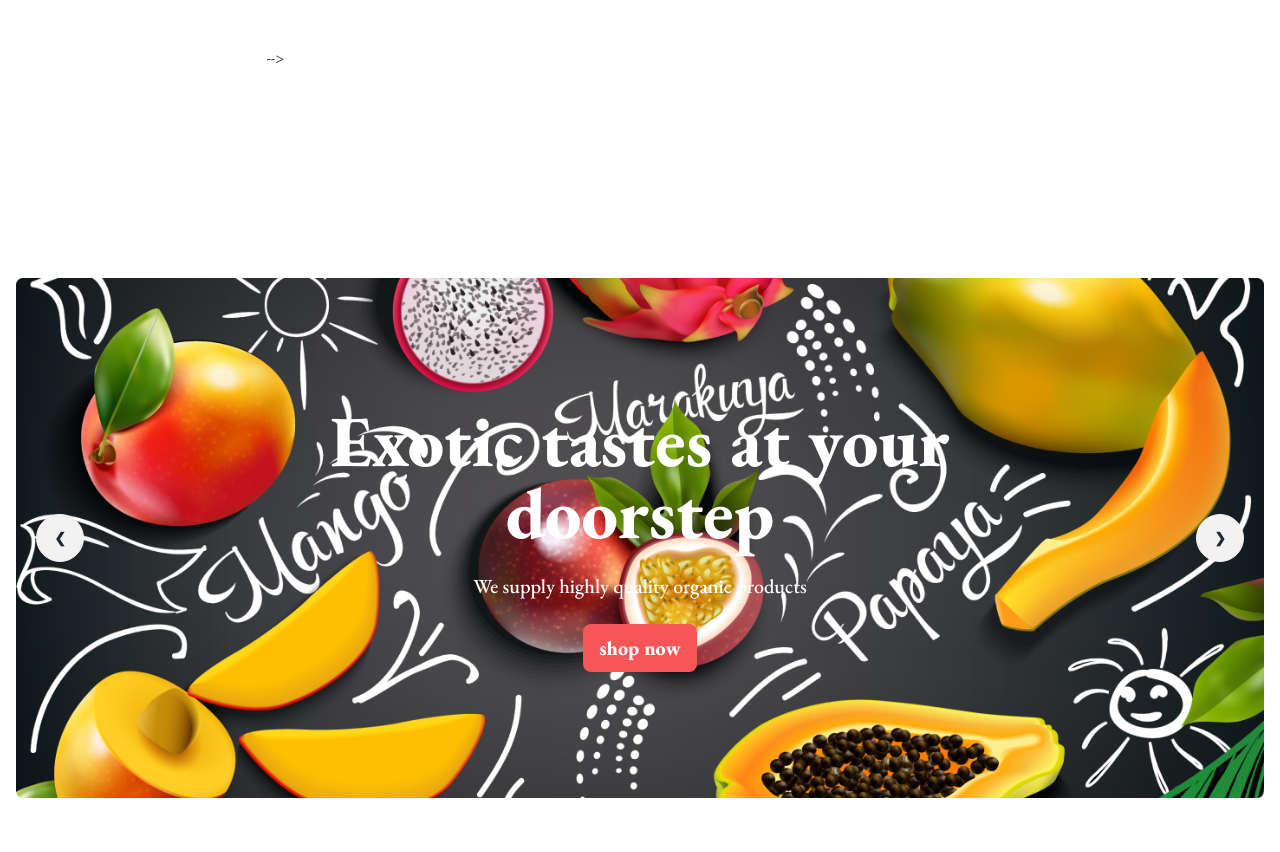
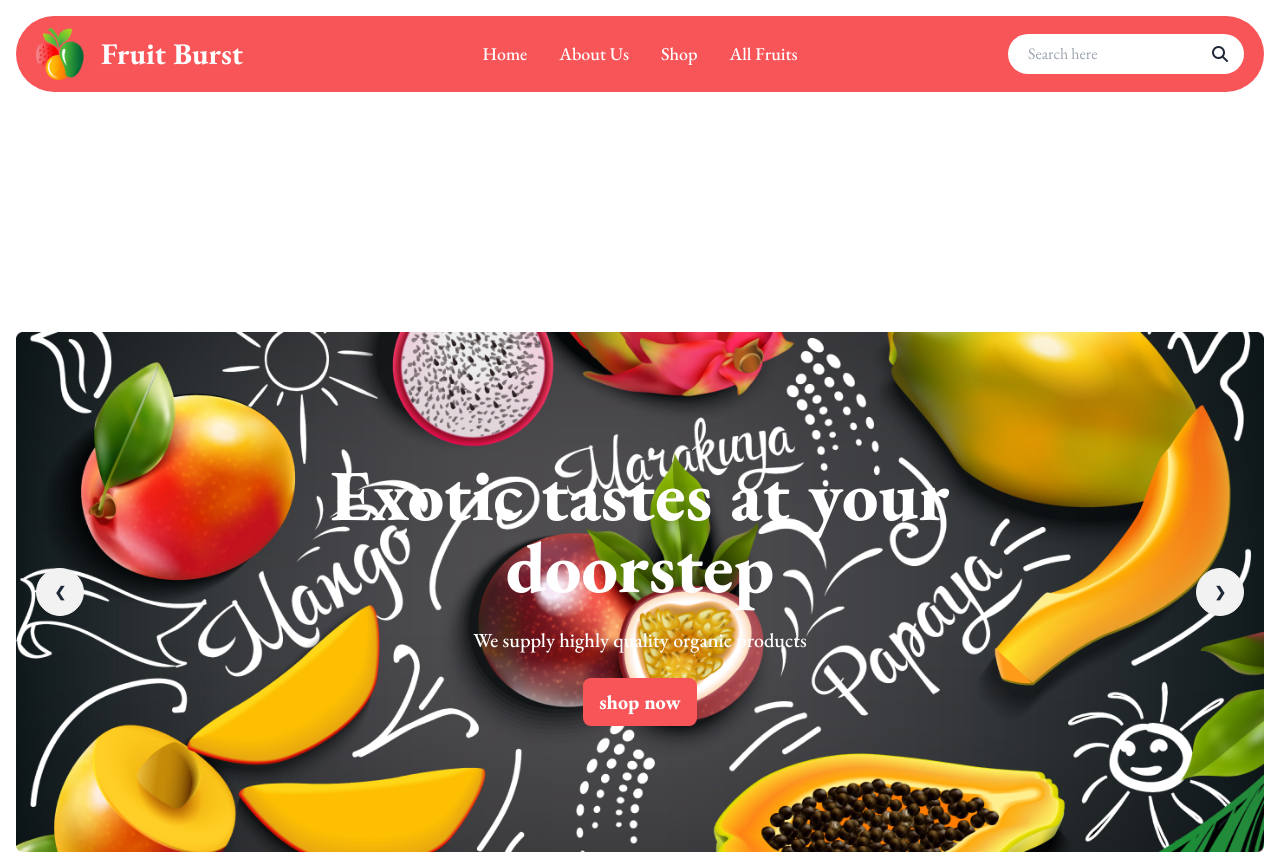
Before and after one commit to rudra0700/fruit-burst, a plain HTML site: page index.html in a window 1280 px wide. Shown: the top 852 px of the page. Drawn offline with nearby package versions, Linux system fonts and the light colour scheme.

Commit message:
navbar added

```diff
--- a/index.html
+++ b/index.html
@@ -43,51 +43,43 @@
 <body class="eb-Garamond">
 	<header class="max-w-7xl mx-auto mb-10 p-4">
 		<!-- nav section -->
-
-		<!-- <div class="navbar bg-[#F85559] rounded-full">
+		<div class="navbar bg-[#F85559] rounded-full px-5 mb-8">
 			<div class="navbar-start">
 				<div class="dropdown">
-					<label tabindex="0" class="btn btn-ghost btn-circle">
+					<label tabindex="0" class="btn btn-ghost lg:hidden">
 						<svg xmlns="http://www.w3.org/2000/svg" class="h-5 w-5" fill="none" viewBox="0 0 24 24"
 							stroke="currentColor">
 							<path stroke-linecap="round" stroke-linejoin="round" stroke-width="2"
-								d="M4 6h16M4 12h16M4 18h7" />
+								d="M4 6h16M4 12h8m-8 6h16" />
 						</svg>
 					</label>
 					<ul tabindex="0"
 						class="menu menu-sm dropdown-content mt-3 z-[1] p-2 shadow bg-base-100 rounded-box w-52">
-						<li><a>Home</a></li>
-						<li><a>About Us</a></li>
-						<li><a>Shop</a></li>
-						<li><a>All Fruits</a></li>
+						<li class="text-lg font-medium"><a>Home</a></li>
+						<li class="text-lg font-medium"><a>About Us</a></li>
+						<li class="text-lg font-medium"><a>Shop</a></li>
+						<li class="text-lg font-medium"><a>All Fruits</a></li>
 					</ul>
 				</div>
+				<img src="./images/logo.png" alt="" class="w-12">
+				<a class="btn btn-ghost normal-case text-3xl font-bold text-white">Fruit Burst</a>
 			</div>
-			<div class="navbar-center">
-				<img src="./images/logo.png" alt="">
-				<a class="btn btn-ghost normal-case text-xl">Fruit Burst</a>
+			<div class="navbar-center hidden lg:flex">
+				<ul class="menu menu-horizontal px-1 text-white">
+					<li class="text-lg font-medium"><a>Home</a></li>
+					<li class="text-lg font-medium"><a>About Us</a></li>
+					<li class="text-lg font-medium"><a>Shop</a></li>
+					<li class="text-lg font-medium"><a>All Fruits</a></li>
+				</ul>
 			</div>
 			<div class="navbar-end">
-				<!-- <button class="btn btn-ghost btn-circle">
-					<svg xmlns="http://www.w3.org/2000/svg" class="h-5 w-5" fill="none" viewBox="0 0 24 24"
-						stroke="currentColor">
-						<path stroke-linecap="round" stroke-linejoin="round" stroke-width="2"
-							d="M21 21l-6-6m2-5a7 7 0 11-14 0 7 7 0 0114 0z" />
-					</svg> -->
-					<input type="text">
-				</button>
-				<button class="btn btn-ghost btn-circle">
-					<!-- <div class="indicator">
-						<svg xmlns="http://www.w3.org/2000/svg" class="h-5 w-5" fill="none" viewBox="0 0 24 24"
-							stroke="currentColor">
-							<path stroke-linecap="round" stroke-linejoin="round" stroke-width="2"
-								d="M15 17h5l-1.405-1.405A2.032 2.032 0 0118 14.158V11a6.002 6.002 0 00-4-5.659V5a2 2 0 10-4 0v.341C7.67 6.165 6 8.388 6 11v3.159c0 .538-.214 1.055-.595 1.436L4 17h5m6 0v1a3 3 0 11-6 0v-1m6 0H9" />
-						</svg>
-						<span class="badge badge-xs badge-primary indicator-item"></span>
-					</div> -->
-				</button>
+				<div class="relative">
+					<input type="text" placeholder="Search here" class="hidden lg:block px-5 py-2 rounded-full">
+					<i class="fas fa-search absolute top-3 right-4 hidden lg:block"></i>
 				</div>
-		</div> -->
+			</div>
+		</div>
+
 		<!-- banner section -->
 		<div class="carousel w-full rounded-lg">
 			<!-- slider 1 -->
@@ -97,7 +89,7 @@
 					</h1>
 					<p class="text-center text-xl font-medium">We supply highly quality organic products</p>
 					<div class="flex justify-center">
-						<button class="btn text-xl font-extrabold lowercase bg-[#F85559] text-white border-0">Shop
+						<button class="btn text-xl font-extrabold lowercase bg-[#F85559] text-white border-0 hover:text-[#F85559]">Shop
 							Now</button>
 					</div>
 				</div>
```
Lines whose indentation alone changed are shown as unchanged.
